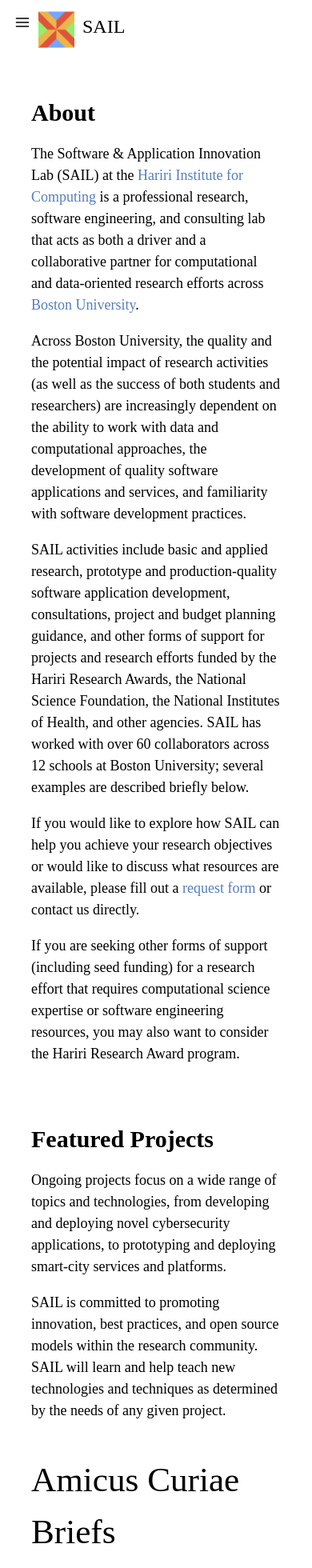
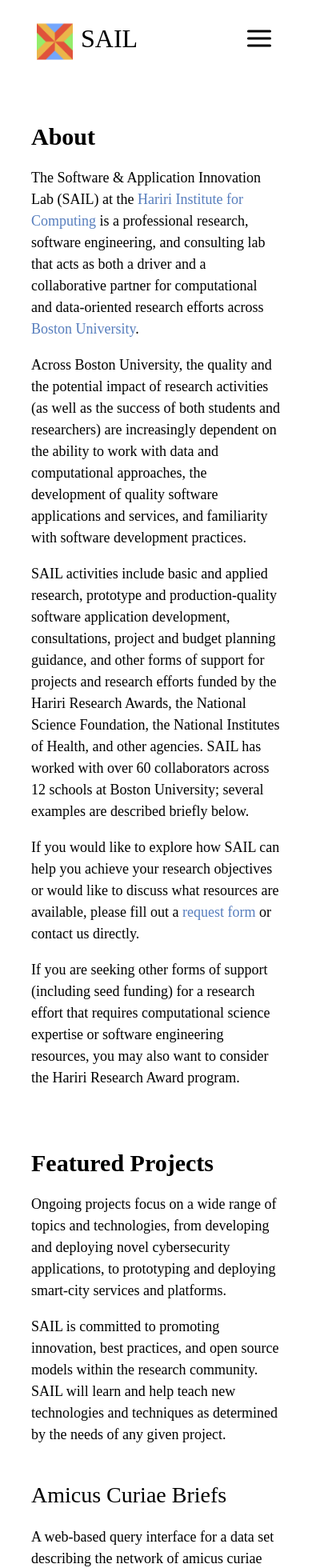
Before and after one commit to hicsail/hicsail.github.io, a React app: page / in a window 390 px wide. Shown: the top 1960 px of the page at 80% size. Built offline with nearby package versions, Linux system fonts and the light colour scheme; a web font is replaced by a local one.

Commit message:
fix projects font size, change styling of navigation bar and correct colors in asteroid game in mobile

```diff
--- a/src/components/HighlightedProjectGrid.tsx
+++ b/src/components/HighlightedProjectGrid.tsx
@@ -14,7 +14,9 @@ export const HighlightedProjectGrid = () => {
           paddingBottom="2em"
           key={i}
         >
-          <Text fontSize="2.7rem">{project.title}</Text>
+          <Text fontSize={{ base: '1.75rem', md: '2rem' }}>
+            {project.title}
+          </Text>
           <Text textStyle="paragraph">{project.text}</Text>
           <Text textStyle="paragraph">
             <b>PI(s): </b>
--- a/src/components/NavigationBar.tsx
+++ b/src/components/NavigationBar.tsx
@@ -28,8 +28,10 @@ export default function NavigationBar() {
   return (
     <Box
       width="100%"
-      marginTop={{ lg: '30px', md: '15px' }}
-      marginBottom={{ lg: '30px', md: '15px' }}
+      marginTop={{ base: '15px', md: '30px' }}
+      marginBottom={{ base: '15px', md: '15px' }}
+      paddingLeft={{ base: '30px', md: '30px' }}
+      paddingRight={{ base: '30px', md: '30px' }}
       maxWidth={{ lg: '80%', md: '90%' }}
     >
       <Flex
@@ -38,22 +40,8 @@ export default function NavigationBar() {
         py={{ base: 2 }}
         px={{ base: 4 }}
         borderBottom={1}
+        justifyContent="center"
       >
-        <Flex
-          flex={{ base: 1, md: 'auto' }}
-          ml={{ base: -2 }}
-          display={{ base: 'flex', md: 'none' }}
-          width="100%"
-        >
-          <IconButton
-            onClick={onToggle}
-            icon={
-              isOpen ? <CloseIcon w={3} h={3} /> : <HamburgerIcon w={5} h={5} />
-            }
-            variant={'ghost'}
-            aria-label={'Toggle Navigation'}
-          />
-        </Flex>
         <Flex
           justifyContent="space-between"
           align="center"
@@ -76,7 +64,7 @@ export default function NavigationBar() {
               >
                 <Image src="../../img/s_logo.png" />
               </Box>
-              <Text fontSize={'1.5rem'} fontFamily="Karbon" fontWeight={500}>
+              <Text fontSize={'2rem'} fontFamily="Karbon" fontWeight={500}>
                 SAIL
               </Text>
             </Flex>
@@ -92,6 +80,23 @@ export default function NavigationBar() {
             <DesktopNav />
             <ToggleColorButton></ToggleColorButton>
           </Flex>
+        </Flex>
+
+        <Flex
+          flex={{ base: 1, md: 'auto' }}
+          ml={{ base: -2 }}
+          display={{ base: 'flex', md: 'none' }}
+          width="100%"
+          alignItems="center"
+        >
+          <IconButton
+            onClick={onToggle}
+            icon={
+              isOpen ? <CloseIcon w={5} h={5} /> : <HamburgerIcon w={9} h={9} />
+            }
+            variant={'ghost'}
+            aria-label={'Toggle Navigation'}
+          />
         </Flex>
       </Flex>
 
--- a/src/pages/Home.tsx
+++ b/src/pages/Home.tsx
@@ -145,7 +145,7 @@ export const Home: React.VFC = () => {
                   size="full"
                 >
                   <ModalOverlay />
-                  <ModalContent>
+                  <ModalContent bg={useColorModeValue('#FFFFFF', '#121212')}>
                     <ModalHeader paddingBottom="0">Reacteroids!</ModalHeader>
                     <ModalCloseButton />
                     <ModalBody>
```
